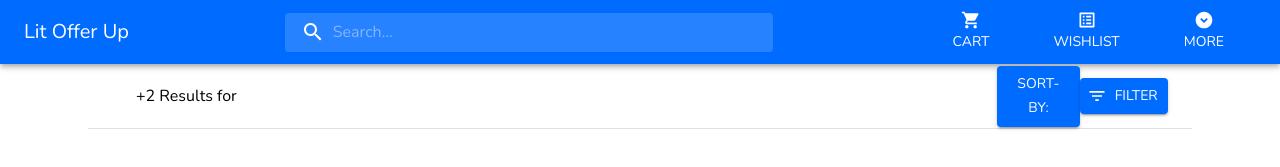
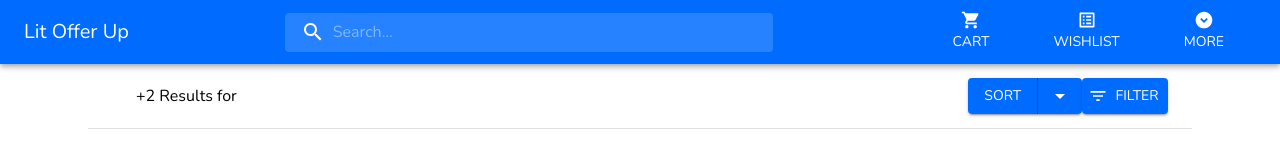
Before and after one commit to AgileProjectManagement/FrontEnd_React, a React (Create React App) app: page /listings in a window 1280 px wide. Shown: the top 167 px of the page. Built offline with nearby package versions, Linux system fonts and the light colour scheme.

Commit message:
adds dropdown button

```diff
--- /dev/null
+++ b/src/app-components/DropDownButton.jsx
@@ -0,0 +1,100 @@
+/* eslint-disable react/jsx-props-no-spreading */
+import React, { useState, useRef } from "react";
+import PropTypes from "prop-types";
+import Button from "@mui/material/Button";
+import ButtonGroup from "@mui/material/ButtonGroup";
+import ArrowDropDownIcon from "@mui/icons-material/ArrowDropDown";
+import ClickAwayListener from "@mui/material/ClickAwayListener";
+import Grow from "@mui/material/Grow";
+import Paper from "@mui/material/Paper";
+import Popper from "@mui/material/Popper";
+import MenuItem from "@mui/material/MenuItem";
+import MenuList from "@mui/material/MenuList";
+
+// Modified from https://mui.com/material-ui/react-button-group/
+export default function DropDownButton({ options }) {
+  const [open, setOpen] = useState(false);
+  const anchorRef = useRef(null);
+  const [selectedIndex, setSelectedIndex] = useState(0);
+
+  const handleClick = () => {
+    console.info(`You clicked ${options[selectedIndex]}`);
+  };
+
+  const handleMenuItemClick = (event, index) => {
+    setSelectedIndex(index);
+    setOpen(false);
+  };
+
+  const handleToggle = () => {
+    setOpen((prevOpen) => !prevOpen);
+  };
+
+  const handleClose = (event) => {
+    if (anchorRef.current && anchorRef.current.contains(event.target)) {
+      return;
+    }
+
+    setOpen(false);
+  };
+
+  return (
+    <>
+      <ButtonGroup
+        variant="contained"
+        ref={anchorRef}
+        aria-label="split button"
+      >
+        <Button onClick={handleClick}>{options[selectedIndex]}</Button>
+        <Button
+          size="small"
+          aria-controls={open ? "split-button-menu" : undefined}
+          aria-expanded={open ? "true" : undefined}
+          aria-label="select merge strategy"
+          aria-haspopup="menu"
+          onClick={handleToggle}
+        >
+          <ArrowDropDownIcon />
+        </Button>
+      </ButtonGroup>
+      <Popper
+        open={open}
+        anchorEl={anchorRef.current}
+        role={undefined}
+        transition
+        disablePortal
+      >
+        {({ TransitionProps, placement }) => (
+          <Grow
+            {...TransitionProps}
+            style={{
+              transformOrigin:
+                placement === "bottom" ? "center top" : "center bottom",
+            }}
+          >
+            <Paper>
+              <ClickAwayListener onClickAway={handleClose}>
+                <MenuList id="split-button-menu" autoFocusItem>
+                  {options.map((option, index) => (
+                    <MenuItem
+                      key={option}
+                      // disabled={index === sele}
+                      selected={index === selectedIndex}
+                      onClick={(event) => handleMenuItemClick(event, index)}
+                    >
+                      {option}
+                    </MenuItem>
+                  ))}
+                </MenuList>
+              </ClickAwayListener>
+            </Paper>
+          </Grow>
+        )}
+      </Popper>
+    </>
+  );
+}
+
+DropDownButton.propTypes = {
+  options: PropTypes.arrayOf(PropTypes.string).isRequired,
+};
--- a/src/app-pages/Listings.jsx
+++ b/src/app-pages/Listings.jsx
@@ -15,6 +15,7 @@ import {
 
 import FilterList from "@mui/icons-material/FilterList";
 import { styled } from "@mui/material/styles";
+import DropDownButton from "../app-components/DropDownButton";
 
 const Listing = styled(Card)`
   maxwidth: 365px;
@@ -22,6 +23,7 @@ const Listing = styled(Card)`
 
 export default function Listings({ searchResults }) {
   const listings = searchResults.listings || [];
+  const sortOptions = ["Sort", "Price", "Alphabetical"];
   return (
     <Container element="section">
       <Toolbar sx={{ alignItems: "space-between" }}>
@@ -31,12 +33,16 @@ export default function Listings({ searchResults }) {
           </Typography>
         </Container>
 
-        <Button variant="contained">Sort-by:</Button>
+        <DropDownButton variant="contained" options={sortOptions}>
+          Sort:
+        </DropDownButton>
         <Button variant="contained" startIcon={<FilterList />}>
           Filter
         </Button>
       </Toolbar>
+
       <Divider />
+
       <Grid container spacing={2} columns={12} sx={{ my: 3 }}>
         {listings.map((listing) => (
           <Grid item xs={4}>
@@ -48,10 +54,12 @@ export default function Listings({ searchResults }) {
                   image={listing.img.url}
                   alt={listing.img.altText}
                 />
+
                 <CardContent>
                   <Typography gutterBottom variant="h5" component="div">
                     {listing.name}
                   </Typography>
+
                   <Typography variant="body2" color="text.secondary">
                     {listing.price}
                   </Typography>
```
